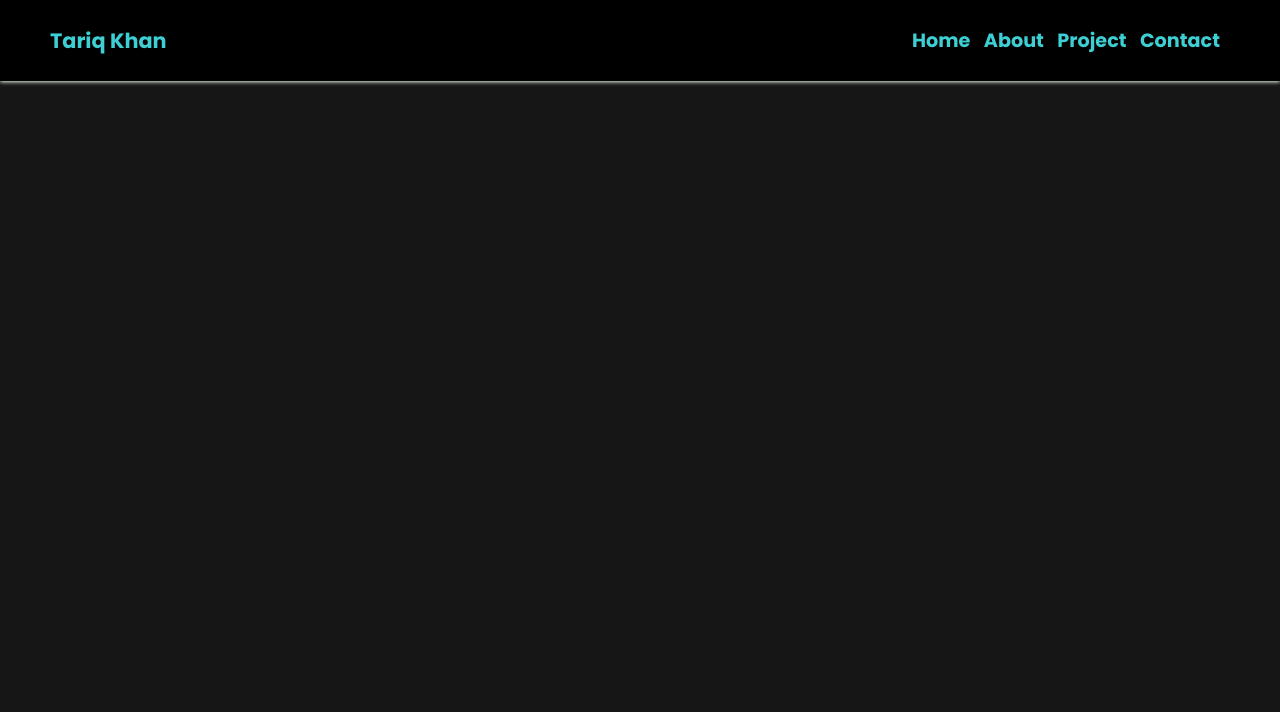
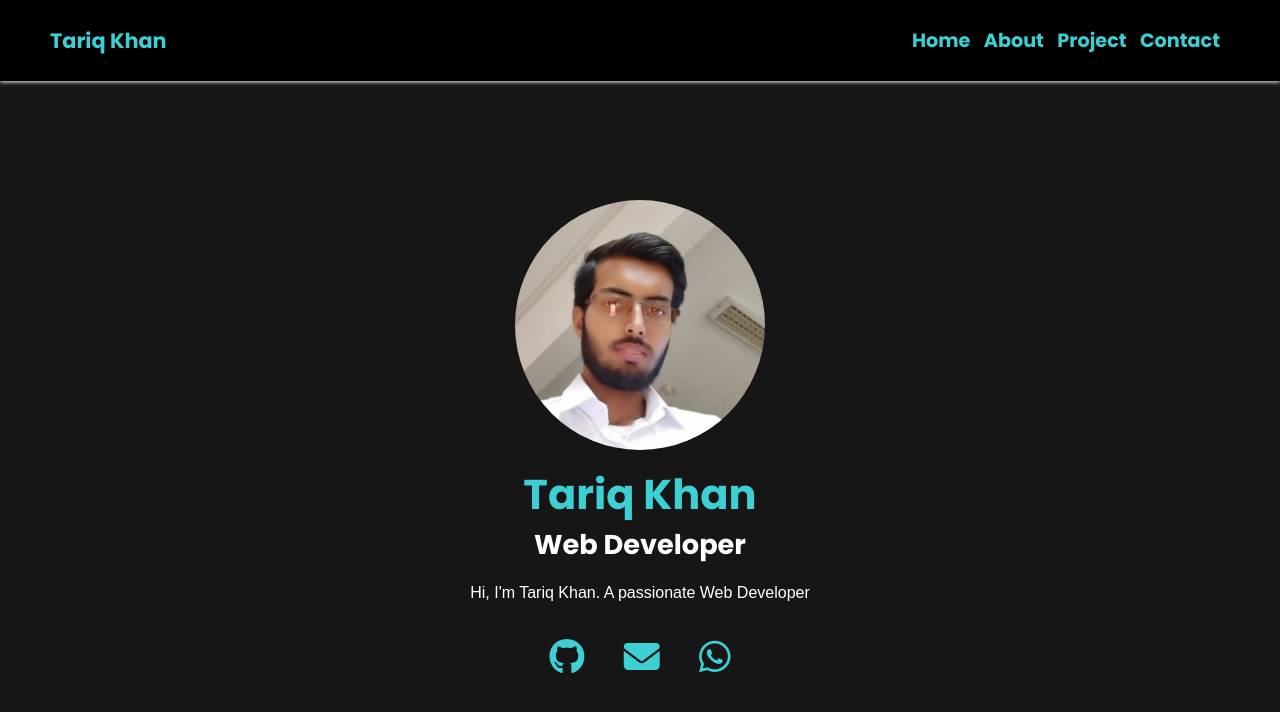
Before and after one commit to tariqkhan129/My-Portfolio-Website, a plain HTML site: page index.html in a window 1280 px wide. Drawn offline with Linux system fonts and the light colour scheme.

Commit message:
Home section Complete

```diff
--- a/index.html
+++ b/index.html
@@ -38,6 +38,27 @@
             <li><a href="#contact" onclick="navCome()">Contact</a></li>
         </ul>
     </div>
+    <!-- .................. Home Section .......................-->
+    <div class="home_flex" id="home">
+        <div class="home">
+            <div class="image">
+            </div>
+            <div class="name">
+                <h1>Tariq Khan</h1>
+                <p>Web Developer</p>
+            </div>
+            <div class="hone-description">
+                <p>Hi, I'm Tariq Khan. A passionate Web Developer</p>
+            </div>
+            <div class="icons">
+                <a class="fa-brands fa-github icon_a" href="https://github.com/tariqkhan129" target="_blank"></a>
+                <a class="fa fa-envelope icon_a" href="mailto:tariqkhan121021@gmail.com" target="_blank"></a>
+                <a class="fa-brands fa-whatsapp icon_a" href="https://wa.me/923482595665" target="_blank"></a>
+            </div>
+
+        </div>
+    </div>
+
 
     <script>
         var nav = document.getElementById("navBarMobile")
--- a/style.css
+++ b/style.css
@@ -103,6 +103,63 @@ nav .fa-solid {
     font-weight: normal;
 }
 
+/* ........................ Home Section ............................. */
+
+.home_flex {
+    display: flex;
+    justify-content: center;
+}
+
+.home {
+    width: 90%;
+    max-width: 800px;
+    margin-top: 200px;
+    display: flex;
+    flex-direction: column;
+    justify-content: center;
+    align-items: center;
+    text-align: center;
+    gap: 1rem;
+}
+
+.home .name h1 {
+    color: #3DCFD3;
+    line-height: 1.4;
+    font-size: 2.6em;
+}
+
+.home .name p {
+    color: white;
+    font-size: 1.7em;
+
+}
+
+.home .hone-description {
+    width: 48%;
+    font-size: 1em;
+    line-height: 1.4;
+    color: white;
+}
+.hone-description p {
+    font-family: sans-serif;
+}
+
+.icon_a {
+    text-decoration: none;
+    font-size: 36px;
+    /* color: white; */
+    color: #3DCFD3;
+    padding: .5em;
+}
+
+.image {
+    background-image: url(./img/image1.jpg);
+    background-size: cover;
+    background-position: center;
+    border-radius: 50%;
+    width: 250px;
+    height: 250px;
+}
 
 /* .............................................................................. */
 
```
Also changed, not shown: img/image1.jpg (added), img/image2.jpg (added).
